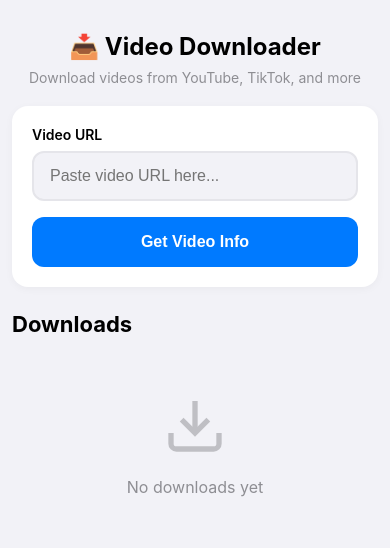
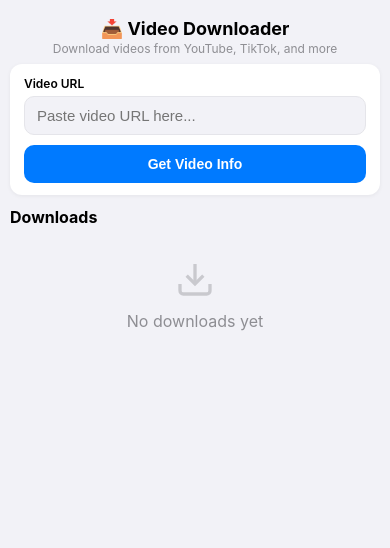
Before and after one commit to AllanRye9/videoDownloaderV2, a FastAPI app: page / in a window 390 px wide. Shown: the top 548 px of the page. Run offline with FastAPI, Linux system fonts and the light colour scheme; data that the repository does not hold is empty; some libraries are stand-ins or nearby versions.

Commit message:
Fix YouTube downloads, CORS, compact UI, and 404 routing
Agent-Logs-Url: https://github.com/AllanRye9/videoDownloaderV2/sessions/cc8398a4-ca68-4aa0-92db-602c00ea041b

Co-authored-by: AllanRye9 <34004636+AllanRye9@users.noreply.github.com>

```diff
--- a/app.py
+++ b/app.py
@@ -83,18 +83,25 @@ fastapi_app = FastAPI(
     lifespan=lifespan,
 )
 
+_CORS_ORIGINS = [
+    o.strip()
+    for o in os.environ.get('CORS_ORIGINS', '*').split(',')
+    if o.strip()
+] or ['*']
+
 fastapi_app.add_middleware(
     CORSMiddleware,
-    allow_origins=["*"],
-    allow_credentials=True,
+    allow_origins=_CORS_ORIGINS,
+    allow_credentials=False,
     allow_methods=["*"],
     allow_headers=["*"],
+    expose_headers=["Content-Disposition", "Content-Length"],
 )
 
 templates = Jinja2Templates(directory="templates")
 
-# Mount Socket.IO alongside FastAPI
-app = socketio.ASGIApp(sio, other_asgi_app=fastapi_app)
+# Mount Socket.IO alongside FastAPI (explicit path so all other routes reach FastAPI)
+app = socketio.ASGIApp(sio, other_asgi_app=fastapi_app, socketio_path='/socket.io')
 
 
 # =========================
@@ -127,8 +134,16 @@ def get_video_info(url: str) -> Optional[dict]:
     """Get comprehensive video information via yt-dlp."""
     try:
         result = subprocess.run(
-            ['yt-dlp', '--dump-json', '--no-playlist', url],
-            capture_output=True, text=True, check=True, timeout=30,
+            [
+                'yt-dlp',
+                '--dump-json',
+                '--no-playlist',
+                '--extractor-args', 'youtube:player_client=ios,web_embedded',
+                '--user-agent', 'Mozilla/5.0 (iPhone; CPU iPhone OS 17_0 like Mac OS X) AppleWebKit/605.1.15 (KHTML, like Gecko) Version/17.0 Mobile/15E148 Safari/604.1',
+                '--add-header', 'Accept-Language:en-US,en;q=0.9',
+                url,
+            ],
+            capture_output=True, text=True, check=True, timeout=60,
         )
         return json.loads(result.stdout)
     except Exception as e:
@@ -155,8 +170,12 @@ def download_worker(download_id: str, url: str, output_path: str,
         '--newline',
         '--progress',
         '--merge-output-format', 'mp4',
-        '--user-agent', 'Mozilla/5.0 (Windows NT 10.0; Win64; x64) AppleWebKit/537.36',
-        '--referer', 'https://www.youtube.com/',
+        '--extractor-args', 'youtube:player_client=ios,web_embedded',
+        '--user-agent', 'Mozilla/5.0 (iPhone; CPU iPhone OS 17_0 like Mac OS X) AppleWebKit/605.1.15 (KHTML, like Gecko) Version/17.0 Mobile/15E148 Safari/604.1',
+        '--add-header', 'Accept-Language:en-US,en;q=0.9',
+        '--retries', '5',
+        '--fragment-retries', '5',
+        '--http-chunk-size', '10485760',
         '-f', format_spec,
         '-o', output_path,
         url,
@@ -554,6 +573,16 @@ async def get_config():
 
 
 @fastapi_app.get(
+    "/api/ping",
+    summary="Connectivity ping",
+    tags=["System"],
+)
+async def ping():
+    """Simple ping endpoint for connectivity checks."""
+    return {'pong': True}
+
+
+@fastapi_app.get(
     "/health",
     summary="Health check",
     tags=["System"],
--- a/templates/index.html
+++ b/templates/index.html
@@ -49,53 +49,53 @@
         }
 
         .container {
-            max-width: 800px;
+            max-width: 720px;
             margin: 0 auto;
-            padding: 20px;
+            padding: 10px 14px;
         }
 
         .header {
             text-align: center;
-            padding: 20px 0;
+            padding: 10px 0 8px;
         }
 
         .header h1 {
-            font-size: 28px;
+            font-size: 20px;
             font-weight: 700;
-            margin-bottom: 8px;
+            margin-bottom: 2px;
         }
 
         .header p {
             color: var(--text-secondary);
-            font-size: 14px;
+            font-size: 12px;
         }
 
         .card {
             background: var(--card);
-            border-radius: 16px;
-            padding: 20px;
-            margin-bottom: 16px;
-            box-shadow: 0 2px 8px rgba(0, 0, 0, 0.04);
+            border-radius: 12px;
+            padding: 12px 14px;
+            margin-bottom: 10px;
+            box-shadow: 0 1px 4px rgba(0, 0, 0, 0.06);
         }
 
         .input-group {
-            margin-bottom: 16px;
+            margin-bottom: 10px;
         }
 
         .input-group label {
             display: block;
-            font-size: 14px;
+            font-size: 12px;
             font-weight: 600;
-            margin-bottom: 8px;
+            margin-bottom: 5px;
         }
 
         input[type="text"],
         select {
             width: 100%;
-            padding: 14px 16px;
-            font-size: 16px;
-            border: 2px solid var(--border);
-            border-radius: 12px;
+            padding: 10px 12px;
+            font-size: 15px;
+            border: 1.5px solid var(--border);
+            border-radius: 10px;
             background: var(--bg);
             color: var(--text);
             outline: none;
@@ -109,11 +109,11 @@
 
         .btn {
             width: 100%;
-            padding: 16px;
-            font-size: 16px;
+            padding: 11px;
+            font-size: 14px;
             font-weight: 600;
             border: none;
-            border-radius: 12px;
+            border-radius: 10px;
             cursor: pointer;
             transition: all 0.2s;
             -webkit-tap-highlight-color: transparent;
@@ -148,82 +148,115 @@
         }
 
         .btn-small {
-            padding: 8px 16px;
-            font-size: 14px;
+            padding: 6px 12px;
+            font-size: 13px;
             width: auto;
         }
 
+        /* Compact animated video preview */
         .video-info {
             display: none;
-            padding: 16px;
-            border-radius: 12px;
+            padding: 10px;
+            border-radius: 10px;
             background: var(--bg);
-            margin-bottom: 16px;
+            margin-bottom: 10px;
+            opacity: 0;
+            transform: translateY(-8px);
+            transition: opacity 0.25s ease, transform 0.25s ease;
         }
 
         .video-info.show {
             display: block;
         }
 
+        .video-info.visible {
+            opacity: 1;
+            transform: translateY(0);
+        }
+
+        .video-preview-row {
+            display: flex;
+            align-items: center;
+            gap: 10px;
+            margin-bottom: 8px;
+        }
+
         .video-info img {
-            width: 100%;
-            border-radius: 8px;
-            margin-bottom: 12px;
+            width: 100px;
+            height: 62px;
+            object-fit: cover;
+            border-radius: 6px;
+            flex-shrink: 0;
+        }
+
+        .video-meta {
+            flex: 1;
+            min-width: 0;
         }
 
         .video-info h3 {
-            font-size: 18px;
-            margin-bottom: 8px;
+            font-size: 13px;
+            font-weight: 600;
+            margin-bottom: 3px;
+            white-space: nowrap;
+            overflow: hidden;
+            text-overflow: ellipsis;
         }
 
         .video-info p {
             color: var(--text-secondary);
-            font-size: 14px;
-            margin-bottom: 4px;
+            font-size: 12px;
+            margin-bottom: 2px;
+            white-space: nowrap;
+            overflow: hidden;
+            text-overflow: ellipsis;
         }
 
         .downloads-list {
-            margin-top: 24px;
+            margin-top: 12px;
         }
 
         .downloads-header {
             display: flex;
             justify-content: space-between;
             align-items: center;
-            margin-bottom: 16px;
+            margin-bottom: 8px;
         }
 
         .downloads-header h2 {
-            font-size: 22px;
+            font-size: 16px;
             font-weight: 700;
         }
 
         .download-item {
             background: var(--card);
-            border-radius: 12px;
-            padding: 16px;
-            margin-bottom: 12px;
-            box-shadow: 0 2px 8px rgba(0, 0, 0, 0.04);
+            border-radius: 10px;
+            padding: 10px 12px;
+            margin-bottom: 8px;
+            box-shadow: 0 1px 4px rgba(0, 0, 0, 0.04);
         }
 
         .download-header {
             display: flex;
             justify-content: space-between;
-            align-items: flex-start;
-            margin-bottom: 8px;
+            align-items: center;
+            margin-bottom: 5px;
         }
 
         .download-title {
             font-weight: 600;
-            font-size: 16px;
+            font-size: 13px;
             flex: 1;
-            margin-right: 12px;
+            margin-right: 8px;
+            white-space: nowrap;
+            overflow: hidden;
+            text-overflow: ellipsis;
         }
 
         .download-status {
-            padding: 4px 12px;
-            border-radius: 12px;
-            font-size: 12px;
+            padding: 2px 8px;
+            border-radius: 10px;
+            font-size: 11px;
             font-weight: 600;
             white-space: nowrap;
         }
@@ -286,15 +319,15 @@
 
         .empty-state {
             text-align: center;
-            padding: 40px 20px;
+            padding: 24px 20px;
             color: var(--text-secondary);
         }
 
         .empty-state svg {
-            width: 64px;
-            height: 64px;
-            margin-bottom: 16px;
-            opacity: 0.5;
+            width: 40px;
+            height: 40px;
+            margin-bottom: 8px;
+            opacity: 0.4;
         }
 
         .loading {
@@ -360,11 +393,11 @@
 
         @media (max-width: 640px) {
             .container {
-                padding: 12px;
+                padding: 8px 10px;
             }
 
             .header h1 {
-                font-size: 24px;
+                font-size: 18px;
             }
 
             .download-actions {
@@ -542,10 +579,15 @@
         // Display video info
         function displayVideoInfo(info) {
             document.getElementById('videoThumbnail').src = info.thumbnail;
-            document.getElementById('videoTitle').textContent = info.title;
+            const titleEl = document.getElementById('videoTitle');
+            titleEl.textContent = info.title;
+            titleEl.title = info.title;
             document.getElementById('videoUploader').textContent = '📺 ' + info.uploader;
             document.getElementById('videoDuration').textContent = '⏱️ ' + formatDuration(info.duration);
-            document.getElementById('videoInfo').classList.add('show');
+            const infoEl = document.getElementById('videoInfo');
+            infoEl.classList.add('show');
+            // Trigger animation on next frame
+            requestAnimationFrame(() => requestAnimationFrame(() => infoEl.classList.add('visible')));
         }
 
         // Fetch available formats
@@ -652,7 +694,8 @@
 
                 // Reset form
                 document.getElementById('videoUrl').value = '';
-                document.getElementById('videoInfo').classList.remove('show');
+                const infoEl = document.getElementById('videoInfo');
+                infoEl.classList.remove('show', 'visible');
                 document.getElementById('formatOptions').classList.remove('show');
                 currentVideoInfo = null;
                 selectedFormat = null;
@@ -751,8 +794,8 @@
                                 <div class="download-status ${statusClass}">${statusText}</div>
                             </div>
                             ${progressHtml}
-                            ${download.file_size ? `<p style="color: var(--text-secondary); font-size: 13px; margin-top: 8px;">Size: ${formatSize(download.file_size)}</p>` : ''}
-                            ${download.error ? `<p style="color: var(--danger); font-size: 13px; margin-top: 8px;">Error: ${download.error}</p>` : ''}
+                            ${download.file_size ? `<p style="color: var(--text-secondary); font-size: 11px; margin-top: 4px;">📦 ${formatSize(download.file_size)}</p>` : ''}
+                            ${download.error ? `<p style="color: var(--danger); font-size: 11px; margin-top: 4px;">⚠️ ${download.error}</p>` : ''}
                             ${actionsHtml}
                         </div>
                     `;
```
Also changed, not shown: other parts of templates/index.html (+25 -21 lines), video.py (+37 -8 lines).
